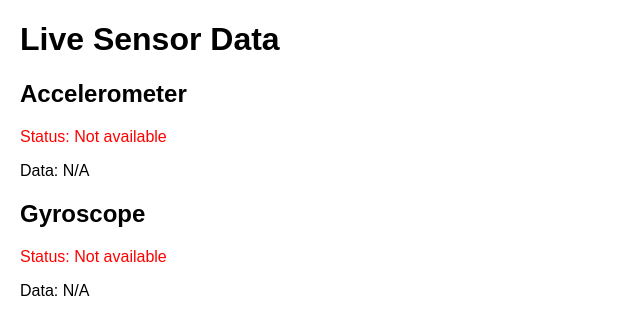
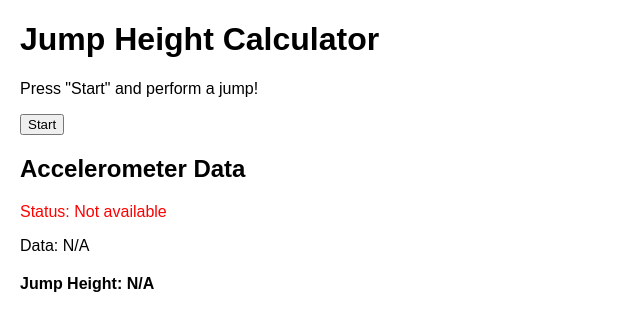
Before and after one commit to oulla898/jump, a plain HTML site: page index.html in a window 1280 px wide. Shown: the whole page, without its empty margins (0-640 px from the left). Drawn offline with Linux system fonts and the light colour scheme.

Commit message:
Update index.html

```diff
--- a/index.html
+++ b/index.html
@@ -3,7 +3,7 @@
 <head>
     <meta charset="UTF-8">
     <meta name="viewport" content="width=device-width, initial-scale=1.0">
-    <title>Live Sensor Data</title>
+    <title>Jump Height Calculator</title>
     <style>
         body {
             font-family: Arial, sans-serif;
@@ -18,22 +18,24 @@
         .inactive {
             color: red;
         }
+        #result {
+            margin-top: 20px;
+            font-weight: bold;
+        }
     </style>
 </head>
 <body>
-    <h1>Live Sensor Data</h1>
+    <h1>Jump Height Calculator</h1>
+    <p>Press "Start" and perform a jump!</p>
+    <button id="start-button">Start</button>
 
     <div class="sensor">
-        <h2>Accelerometer</h2>
+        <h2>Accelerometer Data</h2>
         <p id="accelerometer-status" class="inactive">Status: Not available</p>
         <p id="accelerometer-data">Data: N/A</p>
     </div>
 
-    <div class="sensor">
-        <h2>Gyroscope</h2>
-        <p id="gyroscope-status" class="inactive">Status: Not available</p>
-        <p id="gyroscope-data">Data: N/A</p>
-    </div>
+    <div id="result">Jump Height: N/A</div>
 
     <script src="script.js"></script>
 </body>
```
